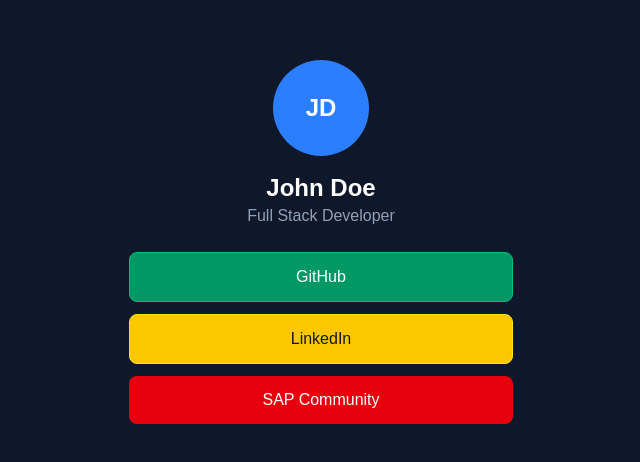
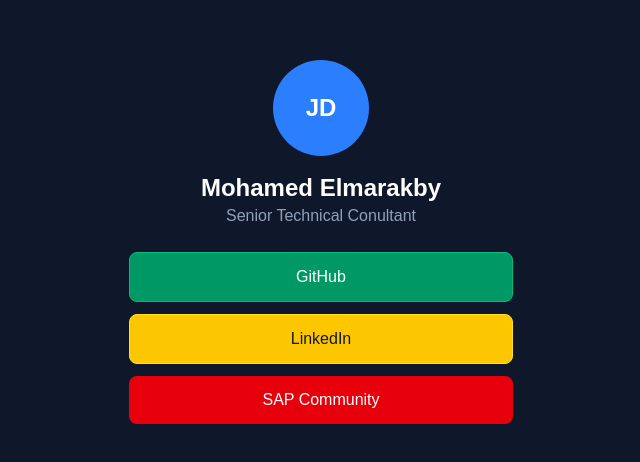
Before and after one commit to elmarakby/business-card-app, a Next.js app: page / in a window 1280 px wide. Shown: the part 158-620 px from the top of the page, without its empty margins (319-959 px from the left). Built offline with nearby package versions, Linux system fonts and the light colour scheme; no server answers.

Commit message:
3rd commit

```diff
--- a/app/page.tsx
+++ b/app/page.tsx
@@ -111,8 +111,8 @@
           JD
         </div>
 
-        <h1 className="text-2xl font-bold">John Doe</h1>
-        <p className="text-slate-400 mb-6">Full Stack Developer</p>
+        <h1 className="text-2xl font-bold">Mohamed Elmarakby</h1>
+        <p className="text-slate-400 mb-6">Senior Technical Conultant</p>
 
         {/* Action Buttons */}
         <div className="flex flex-col gap-3">
```
